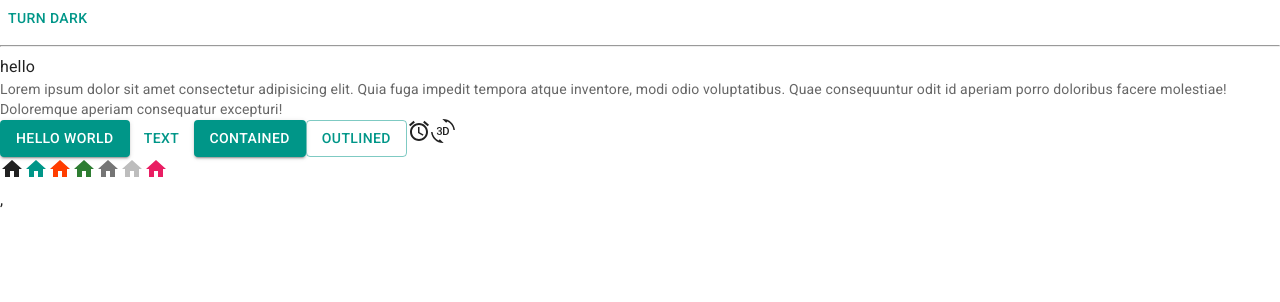
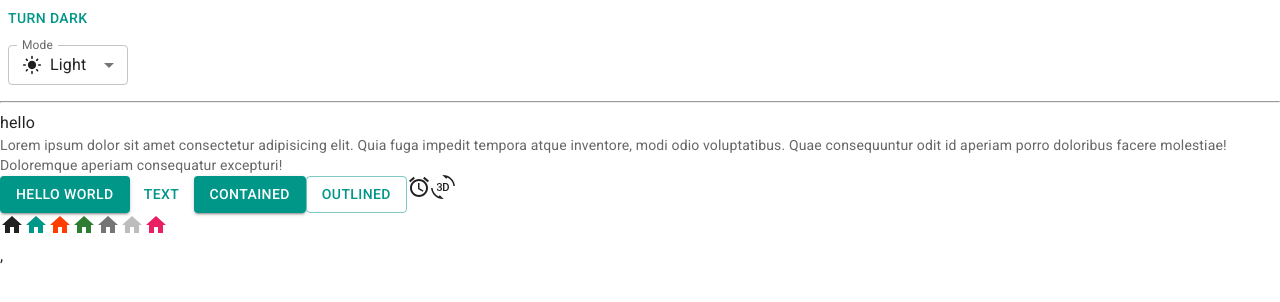
Before and after one commit to vophuocthanh/mern-my-app, a React (Vite) app: page / in a window 1280 px wide. Shown: the top 302 px of the page. Built offline with nearby package versions, Linux system fonts and the light colour scheme.

Commit message:
update dark light and material icon

```diff
--- a/src/App.jsx
+++ b/src/App.jsx
@@ -1,4 +1,4 @@
-import {} from 'react';
+import { useState } from 'react';
 import Button from '@mui/material/Button';
 import AccessAlarmIcon from '@mui/icons-material/AccessAlarm';
 import ThreeDRotation from '@mui/icons-material/ThreeDRotation';
@@ -10,10 +10,22 @@
   experimental_extendTheme as extendTheme,
   useColorScheme,
 } from '@mui/material/styles';
-
+import useMediaQuery from '@mui/material/useMediaQuery';
+import InputLabel from '@mui/material/InputLabel';
+import MenuItem from '@mui/material/MenuItem';
+import FormControl from '@mui/material/FormControl';
+import Select from '@mui/material/Select';
+import LightModeIcon from '@mui/icons-material/LightMode';
+import SettingsBrightnessIcon from '@mui/icons-material/SettingsBrightness';
+import DarkModeOutlinedIcon from '@mui/icons-material/DarkModeOutlined';
+import Box from '@mui/material/Box';
 function ModeToggle() {
   //  lưu localStorage vào trình duyệt (dark/light)
   const { mode, setMode } = useColorScheme();
+  const prefersDarkMode = useMediaQuery('(prefers-color-scheme: dark)');
+  const prefersLightMode = useMediaQuery('(prefers-color-scheme: light)');
+  console.log(' prefersDarkMode: ', prefersDarkMode);
+  console.log('prefersLightMode:', prefersLightMode);
   return (
     <Button
       onClick={() => {
@@ -22,6 +34,48 @@
     >
       {mode === 'light' ? 'Turn dark' : 'Turn light'}
     </Button>
+  );
+}
+export function ModeSelect() {
+  const { mode, setMode } = useColorScheme();
+
+  const handleChange = (event) => {
+    const selectMode = event.target.value;
+    console.log(selectMode);
+    setMode(selectMode);
+  };
+
+  return (
+    <FormControl sx={{ m: 1, minWidth: 120 }} size='small'>
+      <InputLabel id='label-select-dark-light-mode'>Mode</InputLabel>
+      <Select
+        labelId='label-select-dark-light-mode'
+        id='select-dark-light-mode'
+        value={mode}
+        label='Mode'
+        onChange={handleChange}
+      >
+        <MenuItem value='light'>
+          <div
+            className=''
+            style={{ display: 'flex', alignItems: 'center', gap: '8px' }}
+          >
+            <LightModeIcon fontSize='small'></LightModeIcon> Light
+          </div>
+        </MenuItem>
+        <MenuItem value='dark'>
+          <Box sx={{ display: 'flex', alignItems: 'center', gap: '8px' }}>
+            <DarkModeOutlinedIcon fontSize='small'></DarkModeOutlinedIcon> Dark
+          </Box>
+        </MenuItem>
+        <MenuItem value='system'>
+          <Box sx={{ display: 'flex', alignItems: 'center', gap: '8px' }}>
+            <SettingsBrightnessIcon fontSize='small'></SettingsBrightnessIcon>{' '}
+            System
+          </Box>
+        </MenuItem>
+      </Select>
+    </FormControl>
   );
 }
 function HomeIcon(props) {
@@ -35,6 +89,8 @@
   return (
     <>
       <ModeToggle></ModeToggle>
+      <br />
+      <ModeSelect></ModeSelect>
       <hr />
       <div>hello</div>
       <Typography variant='body2' color='text.secondary'>
```
